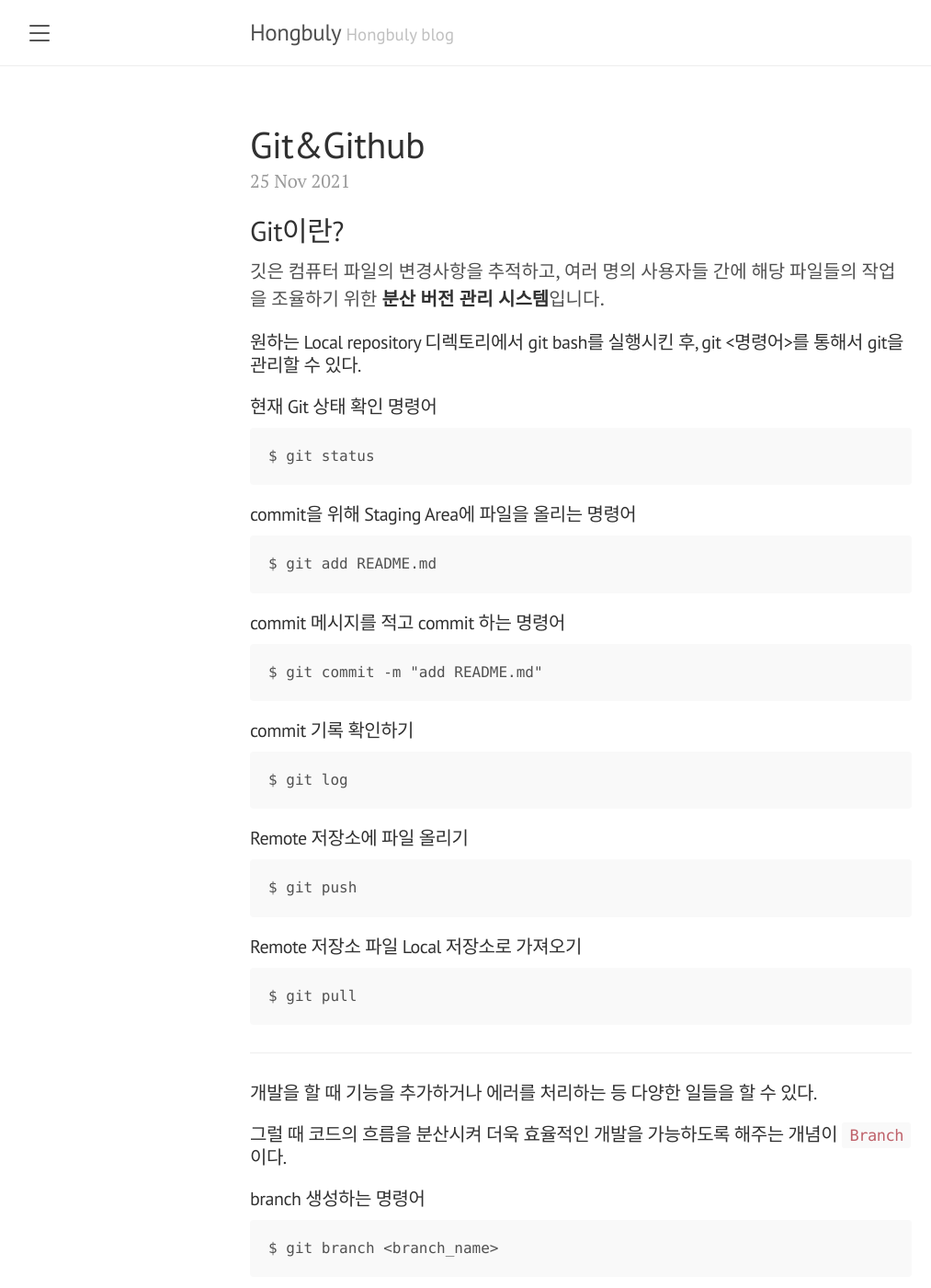
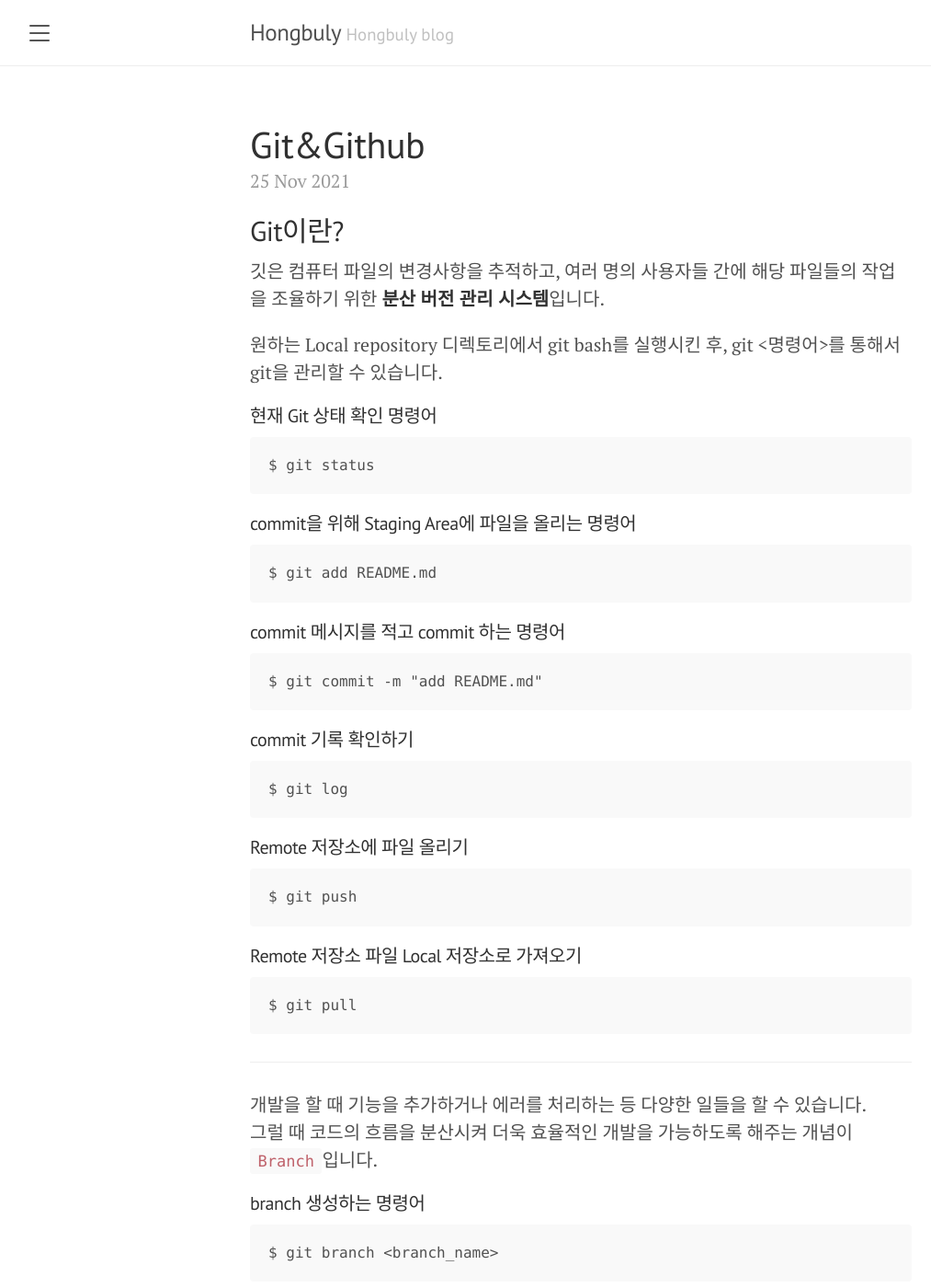
Before and after one commit to hongbuly/hongbuly.github.io, a Jekyll site: the page built from _posts/2021-11-25-Git&Github.md, in a window 1280 px wide and 1400 px high. Shown: the whole window at 92% size, without its empty margins (8-1021 px from the left). Built offline with Jekyll 4.4.1, drawn with Linux system fonts in a browser that asks for light colours; comment, search, counter and statistics services are not loaded.

Commit message:
Update 2021-11-25-Git&Github.md

```diff
--- a/_posts/2021-11-25-Git&Github.md
+++ b/_posts/2021-11-25-Git&Github.md
@@ -9,7 +9,7 @@
 ## Git이란?
 깃은 컴퓨터 파일의 변경사항을 추적하고, 여러 명의 사용자들 간에 해당 파일들의 작업을 조율하기 위한 **분산 버전 관리 시스템**입니다.
 
-#### 원하는 Local repository 디렉토리에서 git bash를 실행시킨 후, git <명령어>를 통해서 git을 관리할 수 있다.
+원하는 Local repository 디렉토리에서 git bash를 실행시킨 후, git <명령어>를 통해서 git을 관리할 수 있습니다.
 
 #### 현재 Git 상태 확인 명령어
 
@@ -37,8 +37,8 @@
 
 <hr/>
 
-#### 개발을 할 때 기능을 추가하거나 에러를 처리하는 등 다양한 일들을 할 수 있다.
-#### 그럴 때 코드의 흐름을 분산시켜 더욱 효율적인 개발을 가능하도록 해주는 개념이 `Branch`이다.
+개발을 할 때 기능을 추가하거나 에러를 처리하는 등 다양한 일들을 할 수 있습니다.
+그럴 때 코드의 흐름을 분산시켜 더욱 효율적인 개발을 가능하도록 해주는 개념이 `Branch`입니다.
 
 #### branch 생성하는 명령어
 
```
